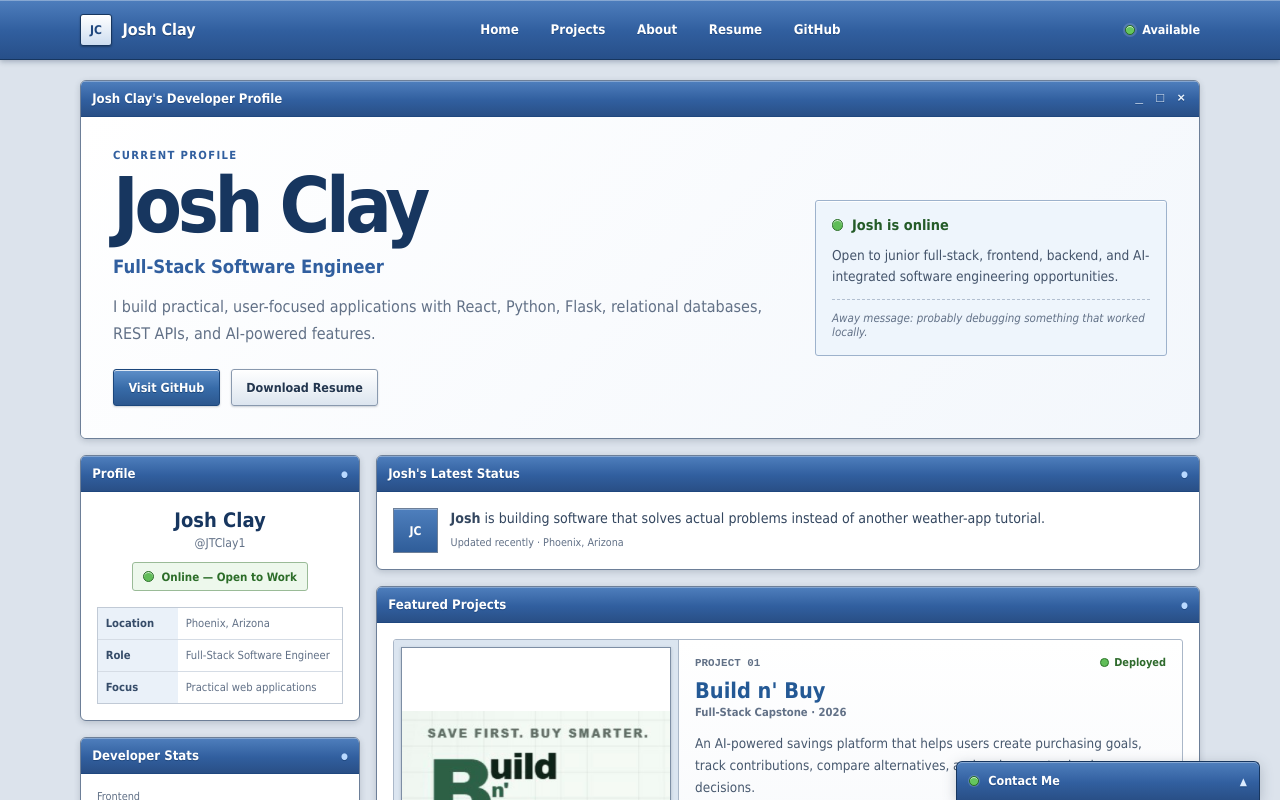
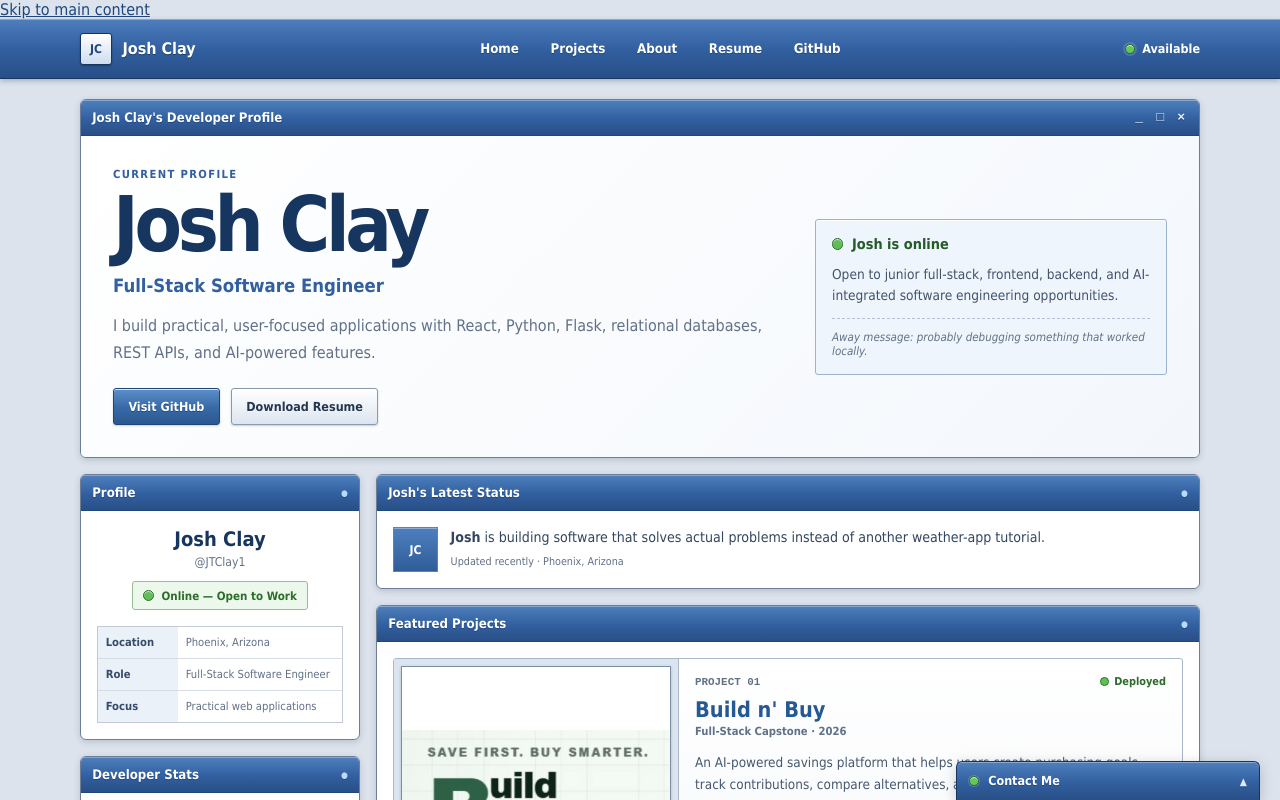
Before and after one commit to JTClay1/portfolio, a React (Vite) app: page / in a window 1280 px wide. Shown: the top 800 px of the page. Built offline with nearby package versions, Linux system fonts and the light colour scheme.

Commit message:
Add a skip navigation link

```diff
--- a/src/App.jsx
+++ b/src/App.jsx
@@ -9,9 +9,13 @@
 function App() {
   return (
     <div className="app">
+      <a className="skip-link" href="#main-content">
+        Skip to main content
+      </a>
+
       <Navbar />
 
-      <main>
+      <main id="main-content">
         <Routes>
           <Route path="/" element={<HomePage />} />
           <Route path="/projects/:slug" element={<ProjectPage />} />
```
